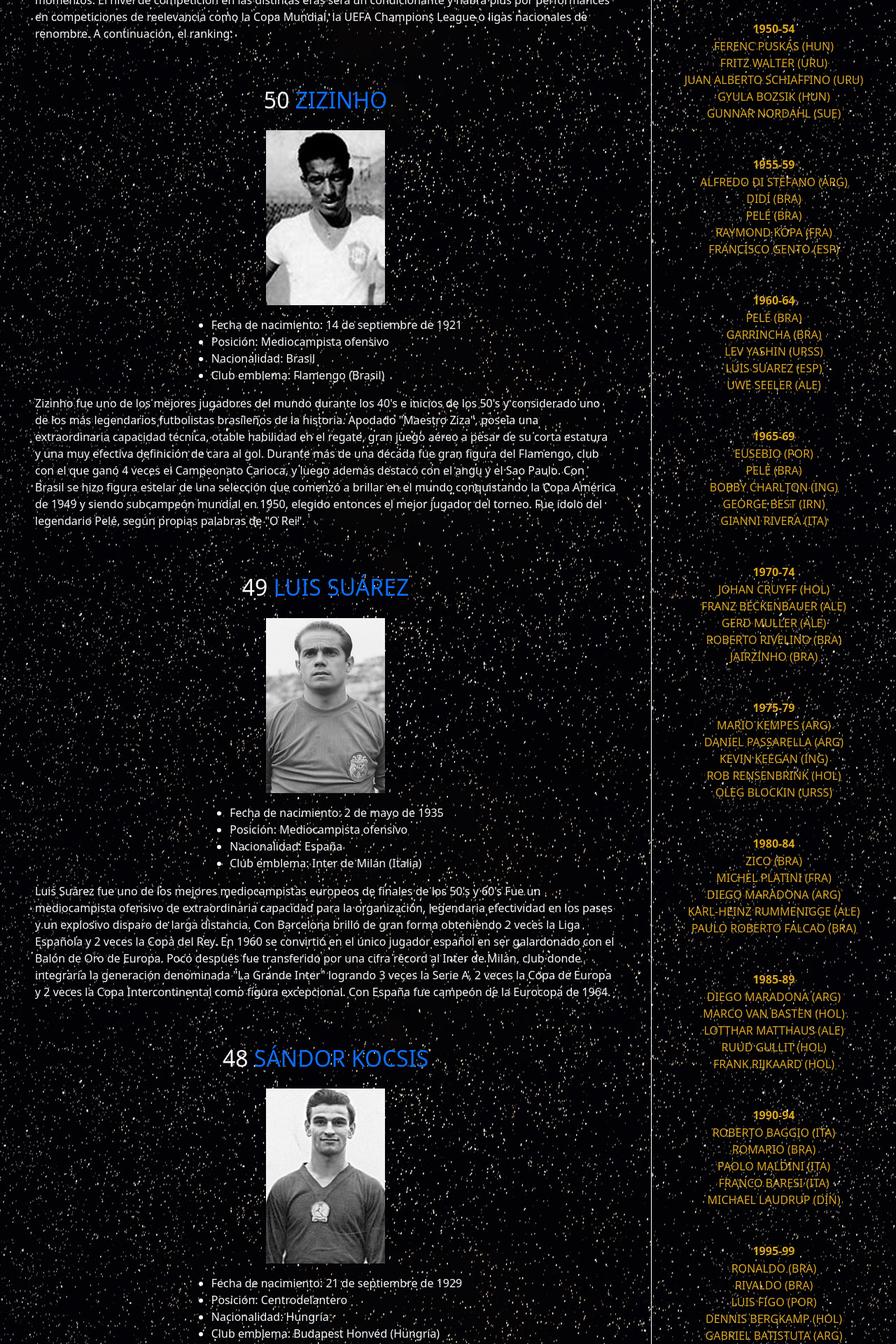
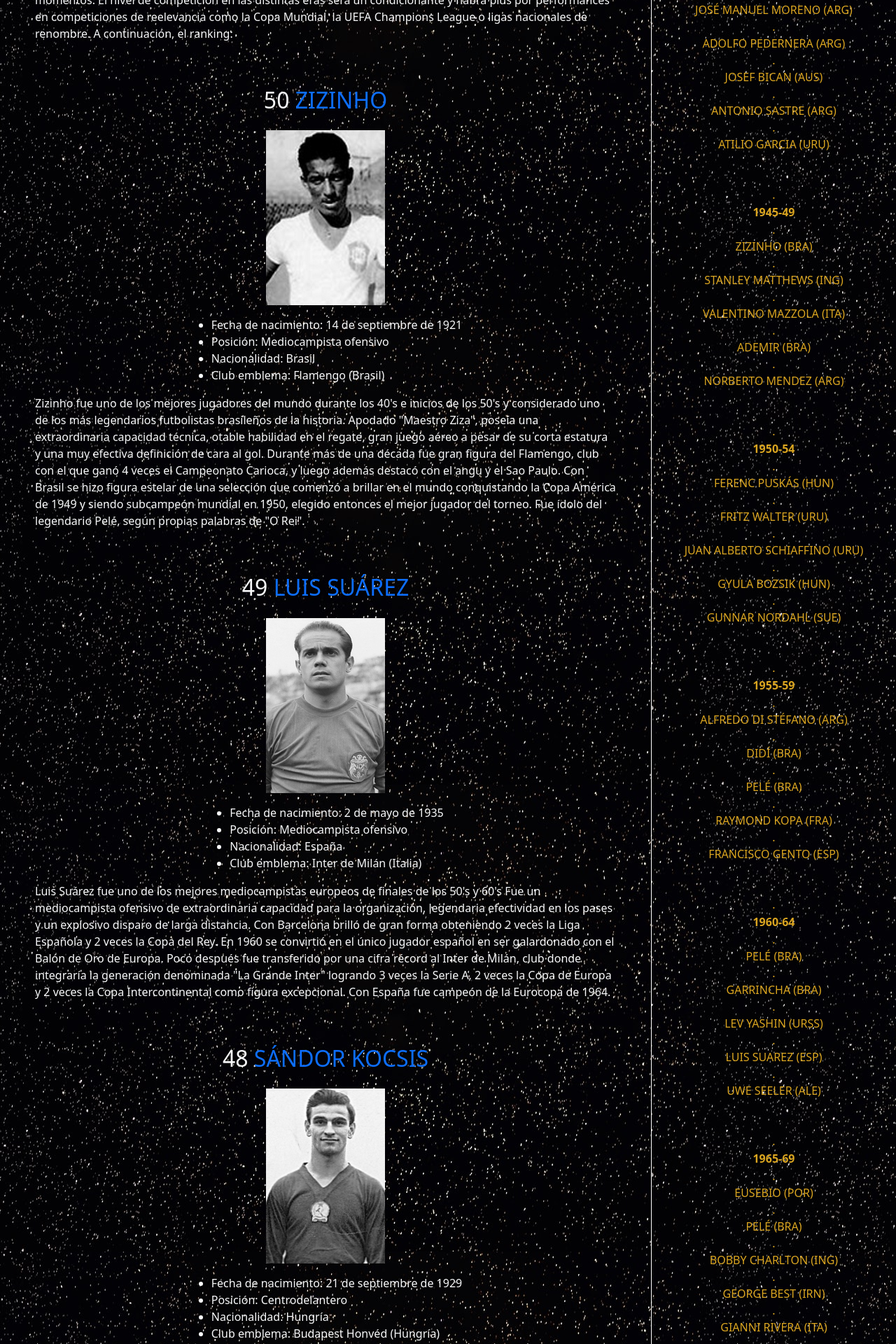
Before and after one commit to podolsky14/jugadoresdetodoslostiempos, a React (Create React App) app: page / in a window 1280 px wide. Shown: the part 880-2800 px from the top of the page at 70% size. Built offline with nearby package versions, Linux system fonts and the light colour scheme.

Commit message:
Update Index.js

```diff
--- a/src/components/Index.js
+++ b/src/components/Index.js
@@ -752,169 +752,167 @@ otable habilidad en el regate, gran juego aéreo a pesar de su corta estatura y
         </div></div>
 
             <div className="side py-5">
-
-            <div>
-<tr  className=" pb-3"><h5>JUGADOR POR GENERACIÓN</h5></tr>
-
-<th className="d-flex justify-content-center">1930-34</th>
-<tr className="d-flex justify-content-center">GIUSEPPE MEAZZA (ITA)</tr>
-<tr className="d-flex justify-content-center">MATTHIAS SINDELAR (AUS)</tr>
-<tr className="d-flex justify-content-center">LUIS MONTI (ARG)</tr>
-<tr className="d-flex justify-content-center">RAIMUNDO ORSI (ARG)</tr>
-<tr className="d-flex justify-content-center">GIOVANNI FERRARI (ITA)</tr>
+ <div>
+        <tr  className=" pb-3"><h5>JUGADOR POR GENERACIÓN</h5></tr>
+.<th className="d-flex justify-content-center">1930-34</th>
+.<tr className="d-flex justify-content-center">GIUSEPPE MEAZZA (ITA)</tr>
+.<tr className="d-flex justify-content-center">MATTHIAS SINDELAR (AUS)</tr>
+.<tr className="d-flex justify-content-center">LUIS MONTI (ARG)</tr>
+.<tr className="d-flex justify-content-center">RAIMUNDO ORSI (ARG)</tr>
+.<tr className="d-flex justify-content-center">GIOVANNI FERRARI (ITA)</tr>
 </div>
 
 <div className="d-flex flex-column align-items-center pb-5">
-<th>1935-39</th>
-<tr>GYORGY SÁROSI (HUN)</tr>
-<tr>ARSENIO ERICO (PAR)</tr>
-<tr>SILVIO PIOLA (ITA)</tr>
-<tr>GYULA ZSENGELLER (HUN)</tr>
-<tr>LEÓNIDAS (BRA)</tr>
+.<th className="d-flex justify-content-center">1935-39</th>
+.<tr className="d-flex justify-content-center">GYORGY SÁROSI (HUN)</tr>
+.<tr className="d-flex justify-content-center">ARSENIO ERICO (PAR)</tr>
+.<tr className="d-flex justify-content-center">SILVIO PIOLA (ITA)</tr>
+.<tr className="d-flex justify-content-center">GYULA ZSENGELLER (HUN)</tr>
+.<tr className="d-flex justify-content-center">LEÓNIDAS (BRA)</tr>
 </div>
 
 <div className="d-flex flex-column align-items-center pb-5">
-<th>1940-44</th>
-<tr>JOSÉ MANUEL MORENO (ARG)</tr>
-<tr>ADOLFO PEDERNERA (ARG)</tr>
-<tr>JOSEF BICAN (AUS)</tr>
-<tr>ANTONIO SASTRE (ARG)</tr>
-<tr>ATILIO GARCIA (URU)</tr>
+.<th className="d-flex justify-content-center">1940-44</th>
+.<tr className="d-flex justify-content-center">JOSÉ MANUEL MORENO (ARG)</tr>
+.<tr className="d-flex justify-content-center">ADOLFO PEDERNERA (ARG)</tr>
+.<tr className="d-flex justify-content-center">JOSEF BICAN (AUS)</tr>
+.<tr className="d-flex justify-content-center">ANTONIO SASTRE (ARG)</tr>
+.<tr className="d-flex justify-content-center">ATILIO GARCIA (URU)</tr>
 </div>
 
 <div className="d-flex flex-column align-items-center pb-5">
-<th>1945-49</th>
-<tr>ZIZINHO (BRA)</tr>
-<tr>STANLEY MATTHEWS (ING)</tr>
-<tr>VALENTINO MAZZOLA (ITA)</tr>
-<tr>ADEMIR (BRA)</tr>
-<tr>NORBERTO MENDEZ (ARG)</tr>
+.<th className="d-flex justify-content-center">1945-49</th>
+.<tr className="d-flex justify-content-center">ZIZINHO (BRA)</tr>
+.<tr className="d-flex justify-content-center">STANLEY MATTHEWS (ING)</tr>
+.<tr className="d-flex justify-content-center">VALENTINO MAZZOLA (ITA)</tr>
+.<tr className="d-flex justify-content-center">ADEMIR (BRA)</tr>
+.<tr className="d-flex justify-content-center">NORBERTO MENDEZ (ARG)</tr>
 </div>
 
 <div className="d-flex flex-column align-items-center pb-5">
-<th>1950-54</th>
-<tr>FERENC PUSKÁS (HUN)</tr>
-<tr>FRITZ WALTER (URU)</tr>
-<tr>JUAN ALBERTO SCHIAFFINO (URU)</tr>
-<tr>GYULA BOZSIK (HUN)</tr>
-<tr>GUNNAR NORDAHL (SUE)</tr>
+.<th className="d-flex justify-content-center">1950-54</th>
+.<tr className="d-flex justify-content-center">FERENC PUSKÁS (HUN)</tr>
+.<tr className="d-flex justify-content-center">FRITZ WALTER (URU)</tr>
+.<tr className="d-flex justify-content-center">JUAN ALBERTO SCHIAFFINO (URU)</tr>
+.<tr className="d-flex justify-content-center">GYULA BOZSIK (HUN)</tr>
+.<tr className="d-flex justify-content-center">GUNNAR NORDAHL (SUE)</tr>
 </div>
 
 <div className="d-flex flex-column align-items-center pb-5">
-<th>1955-59</th>
-<tr>ALFREDO DI STÉFANO (ARG)</tr>
-<tr>DIDÍ (BRA)</tr>
-<tr>PELÉ (BRA)</tr>
-<tr>RAYMOND KOPA (FRA)</tr>
-<tr>FRANCISCO GENTO (ESP)</tr>
+.<th className="d-flex justify-content-center">1955-59</th>
+.<tr className="d-flex justify-content-center">ALFREDO DI STÉFANO (ARG)</tr>
+.<tr className="d-flex justify-content-center">DIDÍ (BRA)</tr>
+.<tr className="d-flex justify-content-center">PELÉ (BRA)</tr>
+.<tr className="d-flex justify-content-center">RAYMOND KOPA (FRA)</tr>
+.<tr className="d-flex justify-content-center">FRANCISCO GENTO (ESP)</tr>
 </div>
 
 <div className="d-flex flex-column align-items-center pb-5">
-<th>1960-64</th>
-<tr>PELÉ (BRA)</tr>
-<tr>GARRINCHA (BRA)</tr>
-<tr>LEV YASHIN (URSS)</tr>
-<tr>LUIS SUAREZ (ESP)</tr>
-<tr>UWE SEELER (ALE)</tr>
+.<th className="d-flex justify-content-center">1960-64</th>
+.<tr className="d-flex justify-content-center">PELÉ (BRA)</tr>
+.<tr className="d-flex justify-content-center">GARRINCHA (BRA)</tr>
+.<tr className="d-flex justify-content-center">LEV YASHIN (URSS)</tr>
+.<tr className="d-flex justify-content-center">LUIS SUAREZ (ESP)</tr>
+.<tr className="d-flex justify-content-center">UWE SEELER (ALE)</tr>
 </div>
 
 <div className="d-flex flex-column align-items-center pb-5">
-<th>1965-69</th>
-<tr>EUSEBIO (POR)</tr>
-<tr>PELÉ (BRA)</tr>
-<tr>BOBBY CHARLTON (ING)</tr>
-<tr>GEORGE BEST (IRN)</tr>
-<tr>GIANNI RIVERA (ITA)</tr>
+.<th className="d-flex justify-content-center">1965-69</th>
+.<tr className="d-flex justify-content-center">EUSEBIO (POR)</tr>
+.<tr className="d-flex justify-content-center">PELÉ (BRA)</tr>
+.<tr className="d-flex justify-content-center">BOBBY CHARLTON (ING)</tr>
+.<tr className="d-flex justify-content-center">GEORGE BEST (IRN)</tr>
+.<tr className="d-flex justify-content-center">GIANNI RIVERA (ITA)</tr>
 </div>
 
 <div className="d-flex flex-column align-items-center pb-5">
-<th>1970-74</th>
-<tr>JOHAN CRUYFF (HOL)</tr>
-<tr>FRANZ BECKENBAUER (ALE)</tr>
-<tr>GERD MULLER (ALE)</tr>
-<tr>ROBERTO RIVELINO (BRA)</tr>
-<tr>JAIRZINHO (BRA)</tr>
+.<th className="d-flex justify-content-center">1970-74</th>
+.<tr className="d-flex justify-content-center">JOHAN CRUYFF (HOL)</tr>
+.<tr className="d-flex justify-content-center">FRANZ BECKENBAUER (ALE)</tr>
+.<tr className="d-flex justify-content-center">GERD MULLER (ALE)</tr>
+.<tr className="d-flex justify-content-center">ROBERTO RIVELINO (BRA)</tr>
+.<tr className="d-flex justify-content-center">JAIRZINHO (BRA)</tr>
 </div>
 
 <div className="d-flex flex-column align-items-center pb-5">
-<th>1975-79</th>
-<tr>MARIO KEMPES (ARG)</tr>
-<tr>DANIEL PASSARELLA (ARG)</tr>
-<tr>KEVIN KEEGAN (ING)</tr>
-<tr>ROB RENSENBRINK (HOL)</tr>
-<tr>OLEG BLOCKIN (URSS)</tr>
+.<th className="d-flex justify-content-center">1975-79</th>
+.<tr className="d-flex justify-content-center">MARIO KEMPES (ARG)</tr>
+.<tr className="d-flex justify-content-center">DANIEL PASSARELLA (ARG)</tr>
+.<tr className="d-flex justify-content-center">KEVIN KEEGAN (ING)</tr>
+.<tr className="d-flex justify-content-center">ROB RENSENBRINK (HOL)</tr>
+.<tr className="d-flex justify-content-center">OLEG BLOCKIN (URSS)</tr>
 </div>
 
 <div className="d-flex flex-column align-items-center pb-5">
-<th>1980-84</th>
-<tr>ZICO (BRA)</tr>
-<tr>MICHEL PLATINI (FRA)</tr>
-<tr>DIEGO MARADONA (ARG)</tr>
-<tr>KARL-HEINZ RUMMENIGGE (ALE)</tr>
-<tr>PAULO ROBERTO FALCAO (BRA)</tr>
+.<th className="d-flex justify-content-center">1980-84</th>
+.<tr className="d-flex justify-content-center">ZICO (BRA)</tr>
+.<tr className="d-flex justify-content-center">MICHEL PLATINI (FRA)</tr>
+.<tr className="d-flex justify-content-center">DIEGO MARADONA (ARG)</tr>
+.<tr className="d-flex justify-content-center">KARL-HEINZ RUMMENIGGE (ALE)</tr>
+.<tr className="d-flex justify-content-center">PAULO ROBERTO FALCAO (BRA)</tr>
 </div>
 
 <div className="d-flex flex-column align-items-center pb-5">
-<th>1985-89</th>
-<tr>DIEGO MARADONA (ARG)</tr>
-<tr>MARCO VAN BASTEN (HOL)</tr>
-<tr>LOTTHAR MATTHAUS (ALE)</tr>
-<tr>RUUD GULLIT (HOL)</tr>
-<tr>FRANK RIJKAARD (HOL)</tr>
+.<th className="d-flex justify-content-center">1985-89</th>
+.<tr className="d-flex justify-content-center">DIEGO MARADONA (ARG)</tr>
+.<tr className="d-flex justify-content-center">MARCO VAN BASTEN (HOL)</tr>
+.<tr className="d-flex justify-content-center">LOTTHAR MATTHAUS (ALE)</tr>
+.<tr className="d-flex justify-content-center">RUUD GULLIT (HOL)</tr>
+.<tr className="d-flex justify-content-center">FRANK RIJKAARD (HOL)</tr>
 </div>
 
 <div className="d-flex flex-column align-items-center pb-5">
-<th>1990-94</th>
-<tr>ROBERTO BAGGIO (ITA)</tr>
-<tr>ROMARIO (BRA)</tr>
-<tr>PAOLO MALDINI (ITA)</tr>
-<tr>FRANCO BARESI (ITA)</tr>
-<tr>MICHAEL LAUDRUP (DIN)</tr>
+.<th className="d-flex justify-content-center">1990-94</th>
+.<tr className="d-flex justify-content-center">ROBERTO BAGGIO (ITA)</tr>
+.<tr className="d-flex justify-content-center">ROMARIO (BRA)</tr>
+.<tr className="d-flex justify-content-center">PAOLO MALDINI (ITA)</tr>
+.<tr className="d-flex justify-content-center">FRANCO BARESI (ITA)</tr>
+.<tr className="d-flex justify-content-center">MICHAEL LAUDRUP (DIN)</tr>
 </div>
 
 <div className="d-flex flex-column align-items-center pb-5">
-<th>1995-99</th>
-<tr>RONALDO (BRA)</tr>
-<tr>RIVALDO (BRA)</tr>
-<tr>LUIS FIGO (POR)</tr>
-<tr>DENNIS BERGKAMP (HOL)</tr>
-<tr>GABRIEL BATISTUTA (ARG)</tr>
+.<th className="d-flex justify-content-center">1995-99</th>
+.<tr className="d-flex justify-content-center">RONALDO (BRA)</tr>
+.<tr className="d-flex justify-content-center">RIVALDO (BRA)</tr>
+.<tr className="d-flex justify-content-center">LUIS FIGO (POR)</tr>
+.<tr className="d-flex justify-content-center">DENNIS BERGKAMP (HOL)</tr>
+.<tr className="d-flex justify-content-center">GABRIEL BATISTUTA (ARG)</tr>
 </div>
 
 <div className="d-flex flex-column align-items-center pb-5">
-<th>2000-04</th>
-<tr>ZINEDINE ZIDANE (FRA)</tr>
-<tr>THIERRY HENRY (FRA)</tr>
-<tr>ROBERTO CARLOS (BRA)</tr>
-<tr>PAVEL NEDVED (RCH)</tr>
-<tr>ANDRIY SHEVCHENKO (UCR)</tr>
+.<th className="d-flex justify-content-center">2000-04</th>
+.<tr className="d-flex justify-content-center">ZINEDINE ZIDANE (FRA)</tr>
+.<tr className="d-flex justify-content-center">THIERRY HENRY (FRA)</tr>
+.<tr className="d-flex justify-content-center">ROBERTO CARLOS (BRA)</tr>
+.<tr className="d-flex justify-content-center">PAVEL NEDVED (RCH)</tr>
+.<tr className="d-flex justify-content-center">ANDRIY SHEVCHENKO (UCR)</tr>
 </div>
 
 <div className="d-flex flex-column align-items-center pb-5">
-<th>2005-09</th>
-<tr>RONALDINHO (BRA)</tr>
-<tr>CRISTIANO RONALDO (POR)</tr>
-<tr>LIONEL MESSI (ARG)</tr>
-<tr>RICARDO KAKÁ (BRA)</tr>
-<tr>STEVEN GERRARD (ING)</tr>
+.<th className="d-flex justify-content-center">2005-09</th>
+.<tr className="d-flex justify-content-center">RONALDINHO (BRA)</tr>
+.<tr className="d-flex justify-content-center">CRISTIANO RONALDO (POR)</tr>
+.<tr className="d-flex justify-content-center">LIONEL MESSI (ARG)</tr>
+.<tr className="d-flex justify-content-center">RICARDO KAKÁ (BRA)</tr>
+.<tr className="d-flex justify-content-center">STEVEN GERRARD (ING)</tr>
 </div>
 
 <div className="d-flex flex-column align-items-center pb-5">
-<th>2010-14</th>
-<tr>LIONEL MESSI (ARG)</tr>
-<tr>CRISTIANO RONALDO (POR)</tr>
-<tr>ANDRÉS INIESTA (ESP)</tr>
-<tr>XAVI HERNÁNDEZ (ESP)</tr>
-<tr>ARJEN ROBBEN (HOL)</tr>
+.<th className="d-flex justify-content-center">2010-14</th>
+.<tr className="d-flex justify-content-center">LIONEL MESSI (ARG)</tr>
+.<tr className="d-flex justify-content-center">CRISTIANO RONALDO (POR)</tr>
+.<tr className="d-flex justify-content-center">ANDRÉS INIESTA (ESP)</tr>
+.<tr className="d-flex justify-content-center">XAVI HERNÁNDEZ (ESP)</tr>
+.<tr className="d-flex justify-content-center">ARJEN ROBBEN (HOL)</tr>
 </div>
 
 <div className="d-flex flex-column align-items-center pb-5">
-<th>2015-19</th>
-<tr>LIONEL MESSI (ARG)</tr>
-<tr>CRISTIANO RONALDO (POR)</tr>
-<tr>NEYMAR (BRA)</tr>
-<tr>LUKA MODRIC (CRO)</tr>
-<tr>EDEN HAZARD (BEL)</tr>
+.<th className="d-flex justify-content-center">2015-19</th>
+.<tr className="d-flex justify-content-center">LIONEL MESSI (ARG)</tr>
+.<tr className="d-flex justify-content-center">CRISTIANO RONALDO (POR)</tr>
+.<tr className="d-flex justify-content-center">NEYMAR (BRA)</tr>
+.<tr className="d-flex justify-content-center">LUKA MODRIC (CRO)</tr>
+.<tr className="d-flex justify-content-center">EDEN HAZARD (BEL)</tr>
 </div>
 
 
```
